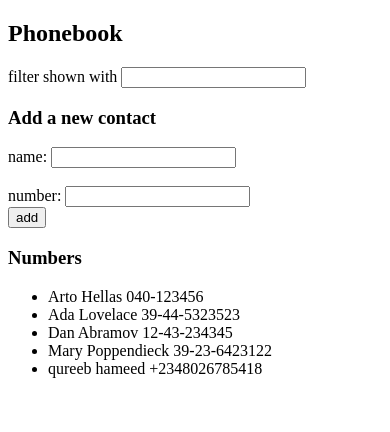
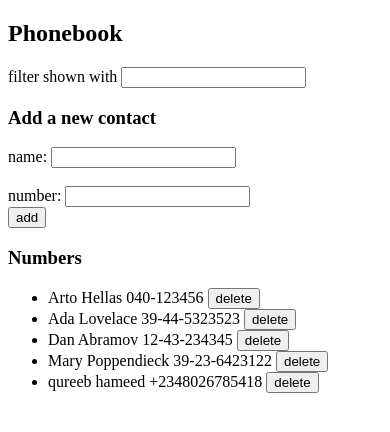
Before and after one commit to qureebme/fullStackOpen, a React (Create React App) app in the folder part2-notes/: page / in a window 390 px wide. Shown: the top 432 px of the page. Built offline with nearby package versions, Linux system fonts and the light colour scheme; data requests are answered from the project's data file.

Commit message:
added part 2.17: phonebook step9

```diff
--- a/part2-notes/src/App.js
+++ b/part2-notes/src/App.js
@@ -2,12 +2,12 @@ import React, { useState, useEffect } from 'react'
 import Form from './components/form.js';
 import Filter from './components/filter.js';
 import Persons from './components/persons.js';
-import axios from 'axios';
+import utils from './server'
 
 const App = () => {
   const [ persons, setPersons] = useState([]);
   useEffect(() => {
-    axios.get('http://localhost:3001/persons')
+    utils.loadStartData()
          .then(res => setPersons(res.data))
          .catch(err => console.log("ERROR: ", err))
   },[])
@@ -28,7 +28,7 @@ const App = () => {
     }
     else{
 
-      axios.post('http://localhost:3001/persons', newPerson)
+      utils.addPerson(newPerson)
       .then(res => {
         setPersons(persons.concat(res.data));
         setNewName('');
@@ -47,8 +47,16 @@ const App = () => {
   }
 
   const showNames = (newSearch, persons) => {
-     if(!newSearch) return persons.map(each => <li key={each.name}>{each.name} {each.number}</li>);
+     if(!newSearch) return persons.map(each => <li key={each.name}>{each.name} {each.number} <button onClick={onClickHandler(each)}>delete</button></li>);
      return showSearchMatches(newSearch, persons);
+  }
+
+  const onClickHandler = (eachPerson) => () => {
+    if (window.confirm(`Delete ${eachPerson.name}?`)){
+      utils.deleteContact(eachPerson)
+          .then(res => setPersons(persons.filter(each => each.id !== eachPerson.id)))
+          .catch(err => console.log("Something bad happened:", err))
+    }
   }
 
   const showSearchMatches = (newSearch, persons) => {
@@ -56,7 +64,7 @@ const App = () => {
       let toDisplay =  persons.filter((each)=> each.name.toLowerCase().indexOf(newSearch.toLowerCase()) !== -1);
 
       if (toDisplay[0])
-          return toDisplay.map(each => <li key={each.name}>{each.name} {each.number}</li>);
+          return toDisplay.map(each => <li key={each.name}>{each.name} {each.number} <button onClick={onClickHandler(each)}>delete</button></li>);
       else return "No matching contact"
     }
   }
--- a/part2-notes/src/server.js
+++ b/part2-notes/src/server.js
@@ -1,19 +1,20 @@
 import axios from 'axios';
 
-const dataURI = 'http://localhost:3001/persons';
+const dataURI = 'http://localhost:3001/persons/';
 
 const loadStartData = () => {
     let req = axios.get(dataURI)
     return req
-            .then(res => res.data)
-            .catch(err => console.log("ERROR: ", err))
 }
 
 const addPerson = (person) => {
     let req = axios.post(dataURI, person)
     return req
-            .then(res => res.data)
-            .catch(err => console.log("ERROR: ", err))
 }
 
-export default {loadStartData, addPerson}
+const deleteContact = (person) => {
+    let req = axios.delete(dataURI + person.id)
+    return req
+}
+
+export default {loadStartData, addPerson, deleteContact}
```
